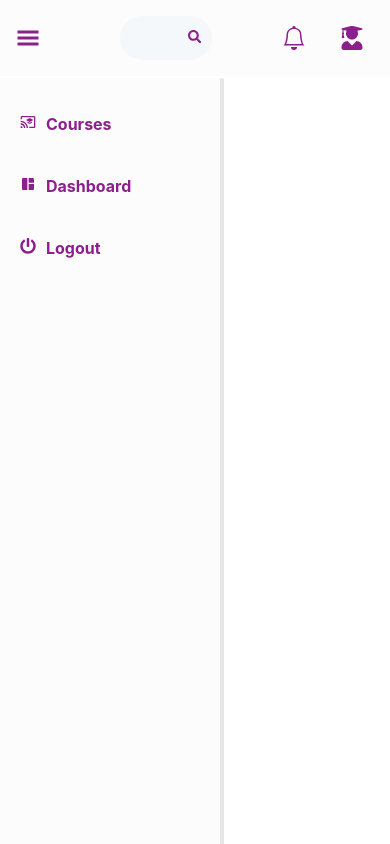
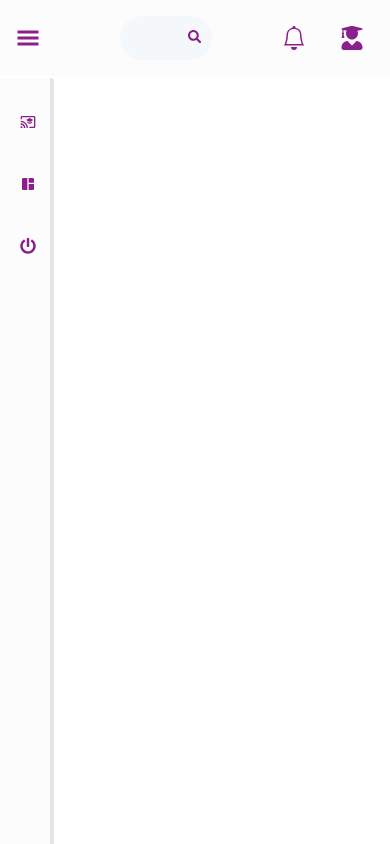
Before and after one commit to madhumitaamaharaj/virtualtutor, a React (Create React App) app: page / in a window 390 px wide. Built offline with nearby package versions, Linux system fonts and the light colour scheme.

Commit message:
Feat:responsive sidebar

```diff
--- a/src/components/Sidebar/Sidebar.module.css
+++ b/src/components/Sidebar/Sidebar.module.css
@@ -31,3 +31,16 @@
   align-items: flex-start;
 
   }
+
+
+@media (max-width: 768px) {
+  .sidebar {
+    width: 10px;
+  }
+  .button strong {
+    display: none;
+  }
+  .logoutButton  strong{
+    display: none;
+}
+}
```
Also changed, not shown: src/components/Sidebar/Sidebar.jsx (+9 -3 lines).
